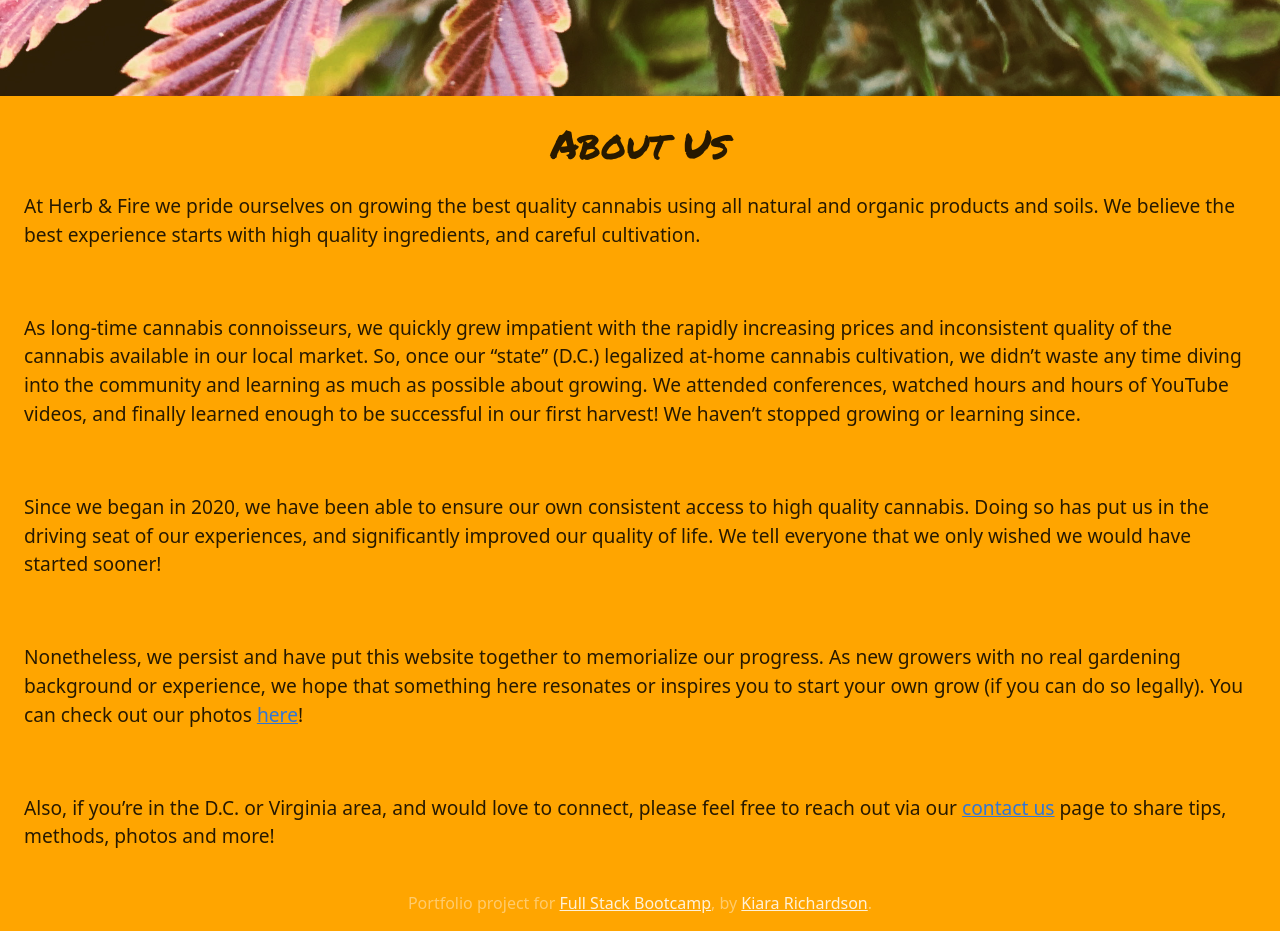
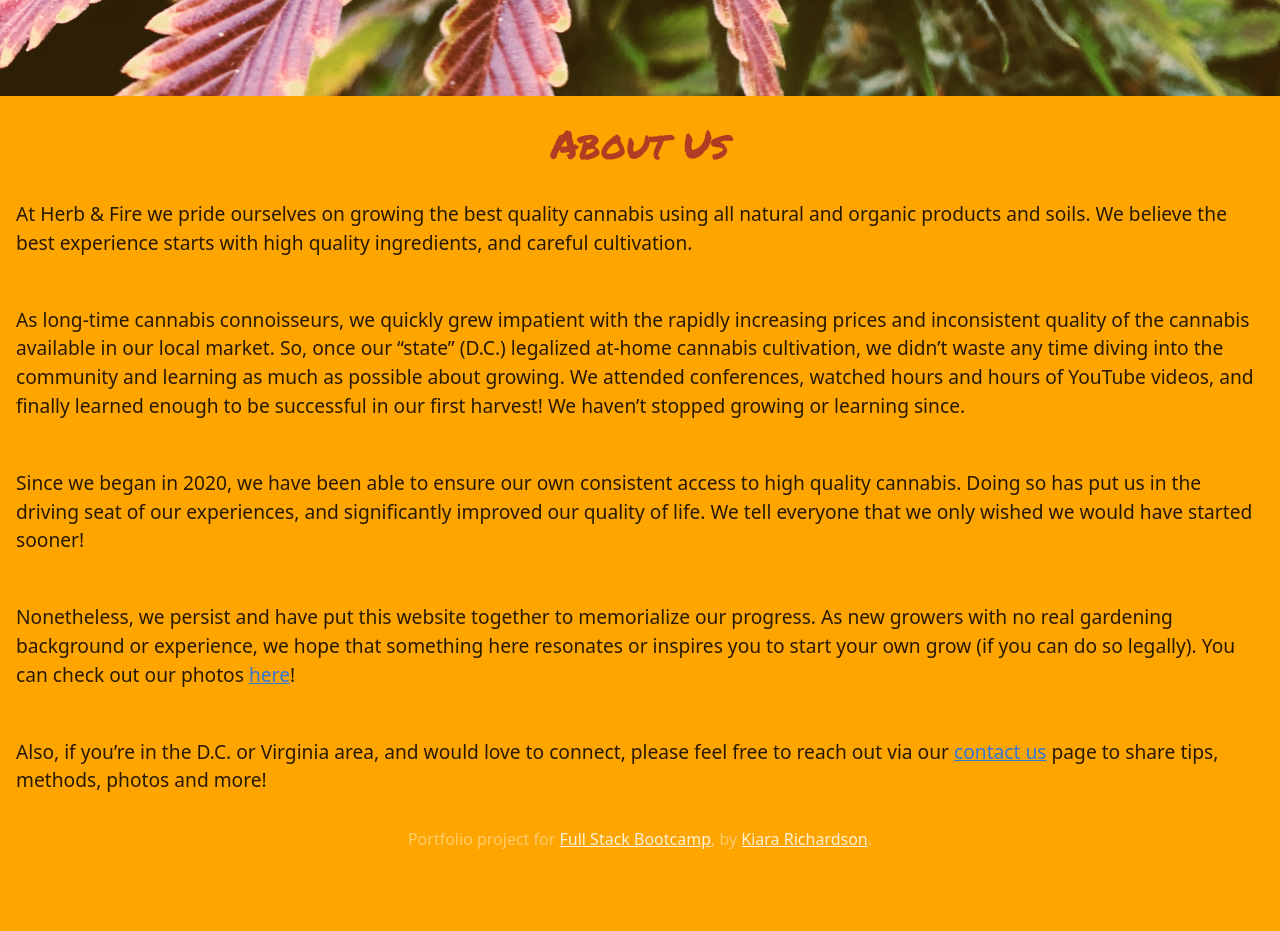
Before and after one commit to kiararichardson10/PortfolioProjectTwo, a website: page hfaboutpage.html in a window 1280 px wide. Shown: the part 1280-2211 px from the top of the page. After the commit the page ends 2147 px from the top, so only its background shows below. Drawn offline with nearby package versions, Linux system fonts and the light colour scheme.

Commit message:
site updates

```diff
--- a/CSS/hfaboutpage.css
+++ b/CSS/hfaboutpage.css
@@ -71,11 +71,10 @@ header h2 {
 }
 main h1 {
     font-family: 'Permanent Marker', cursive;
-    color: black;
+    color: brown;
 }
 main > p {
     font-size: larger;
-    padding-top: 1rem;
     color: black;
 }
 
--- a/CSS/hfcontactus.css
+++ b/CSS/hfcontactus.css
@@ -72,7 +72,10 @@ header h2 {
 
 main h1 {
     font-family: 'Permanent Marker', cursive;
-    color: blanchedalmond;
+    color: brown;
+    margin-top: 1rem;
+    margin-bottom: 2rem;
+
 }
 
 main h4 {
--- a/CSS/hfindex.scss
+++ b/CSS/hfindex.scss
@@ -112,13 +112,14 @@ main h1 {
   .modal-header {
     background-color: orange;
     color: black;
+    font-size: larger;
   }
 }
 
 #ageCheckModal {
   .modal-body {
     background-color: blanchedalmond;
-    font-weight: bolder;
+    font-size: larger;
   }
 }
 
--- a/CSS/hfphotos.css
+++ b/CSS/hfphotos.css
@@ -82,4 +82,5 @@ img {
 
 .card-body > h4 {
     font-family: 'Permanent Marker', cursive;
+    color: brown;
 }
--- a/hfaboutpage.html
+++ b/hfaboutpage.html
@@ -35,17 +35,17 @@
 
             <main class="px-auto">
 
-                <h1 class="text-center mt-4 mb-0">About Us</h1>
+                <h1 class="text-center mt-4 mb-3">About Us</h1>
 
-                <p class="mb-3 p-4">At Herb & Fire we pride ourselves on growing the best quality cannabis using all natural and  organic products and soils. We believe the best experience starts with high quality ingredients, and careful cultivation.</p>
+                <p class="mb-3 p-3">At Herb & Fire we pride ourselves on growing the best quality cannabis using all natural and  organic products and soils. We believe the best experience starts with high quality ingredients, and careful cultivation.</p>
 
-                <p class="mb-3 p-4">As long-time cannabis connoisseurs, we quickly grew impatient with the rapidly increasing prices and inconsistent quality of the cannabis available in our local market. So, once our “state” (D.C.) legalized at-home cannabis cultivation, we didn’t waste any time diving into the community and learning as much as possible about growing. We attended conferences, watched hours and hours of YouTube videos, and finally learned enough to be successful in our first harvest! We haven’t stopped growing or learning since.</p>
+                <p class="mb-3 p-3">As long-time cannabis connoisseurs, we quickly grew impatient with the rapidly increasing prices and inconsistent quality of the cannabis available in our local market. So, once our “state” (D.C.) legalized at-home cannabis cultivation, we didn’t waste any time diving into the community and learning as much as possible about growing. We attended conferences, watched hours and hours of YouTube videos, and finally learned enough to be successful in our first harvest! We haven’t stopped growing or learning since.</p>
 
-                <p class="mb-3 p-4">Since we began in 2020, we have been able to ensure our own consistent access to high quality cannabis. Doing so has put us in the driving seat of our experiences, and significantly improved our quality of life. We tell everyone that we only wished we would have started sooner!</p>
+                <p class="mb-3 p-3">Since we began in 2020, we have been able to ensure our own consistent access to high quality cannabis. Doing so has put us in the driving seat of our experiences, and significantly improved our quality of life. We tell everyone that we only wished we would have started sooner!</p>
 
-                <p class="mb-3 p-4">Nonetheless, we persist and have put this website together to memorialize our progress. As new growers with no real gardening background or experience, we hope that something here resonates or inspires you to start your own grow (if you can do so legally). You can check out our photos <a href="/hfphotos.html">here</a>!</p>
+                <p class="mb-3 p-3">Nonetheless, we persist and have put this website together to memorialize our progress. As new growers with no real gardening background or experience, we hope that something here resonates or inspires you to start your own grow (if you can do so legally). You can check out our photos <a href="/hfphotos.html">here</a>!</p>
 
-                <p class="mb-3 p-4">Also, if you’re in the D.C. or Virginia area, and would love to connect, please feel free to reach out via our <a href=hfcontactus.html>contact us</a> page to share tips, methods, photos and more!</p>
+                <p class="mb-3 p-3">Also, if you’re in the D.C. or Virginia area, and would love to connect, please feel free to reach out via our <a href=hfcontactus.html>contact us</a> page to share tips, methods, photos and more!</p>
 
             </main>
             <footer class="mt-auto text-white-50">
```
Also changed, not shown: JS/index.js (+14 -2 lines), hfcontactus.html (+1 -1 lines), hfindexcover.html (+2 -3 lines), CSS/hfindex.css, 1 other file.
